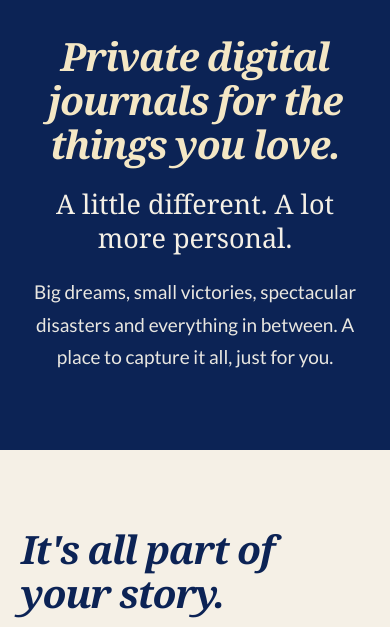
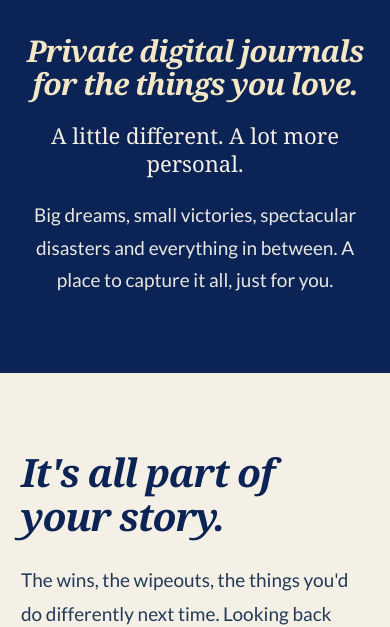
Before and after one commit to roughcutspace/roughcut, a plain HTML site: page index.html in a window 390 px wide. Shown: the part 222-849 px from the top of the page. Drawn offline with Linux system fonts and the light colour scheme.

Commit message:
Update index.html

```diff
--- a/index.html
+++ b/index.html
@@ -176,6 +176,17 @@ html {
   }
 }
 
+
+@media (max-width: 600px) {
+  .hero h1 {
+    font-size: clamp(30px, 7vw, 38px);
+  }
+
+  .hero .subhead {
+    font-size: clamp(22px, 5vw, 28px);
+  }
+}
+
 </style>
 <link rel="preconnect" href="https://fonts.googleapis.com">
 <link rel="preconnect" href="https://fonts.gstatic.com" crossorigin>
```
